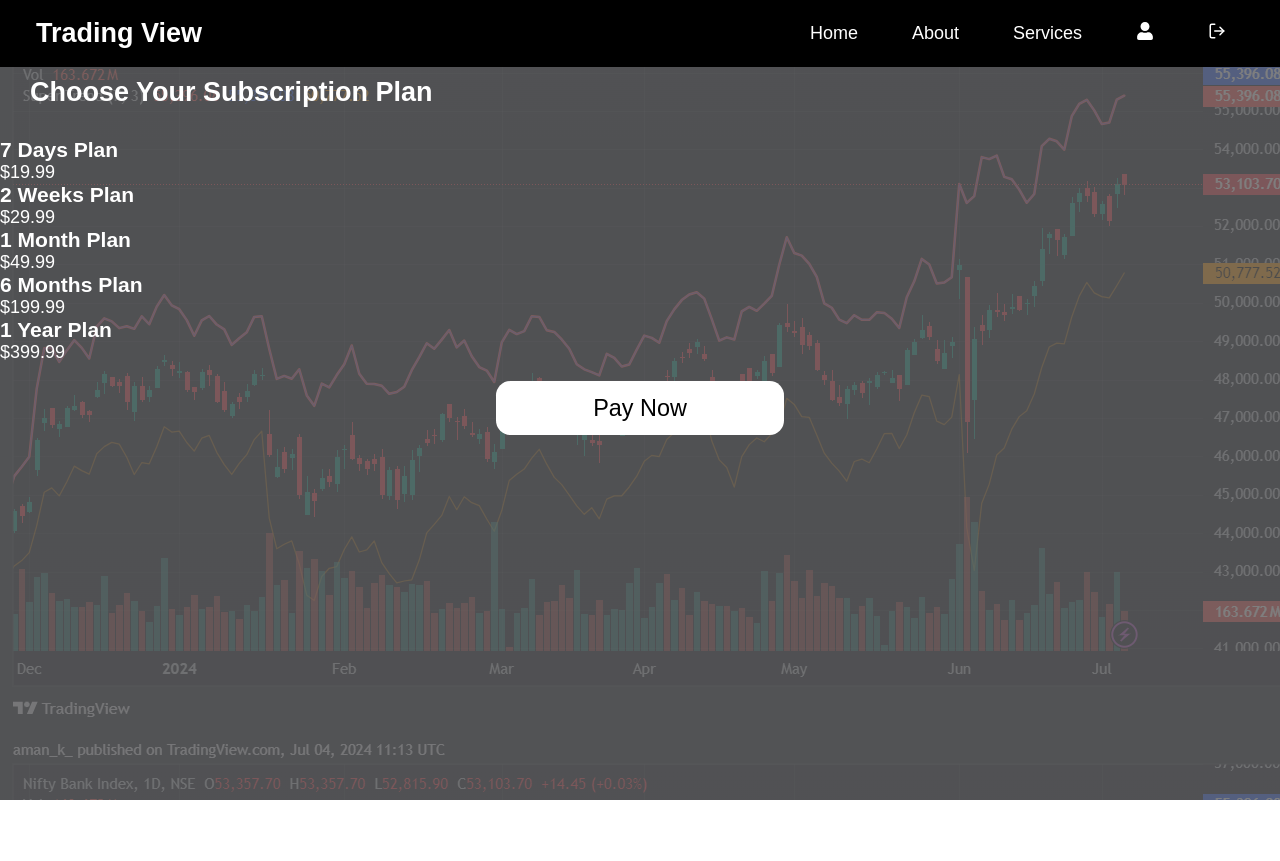
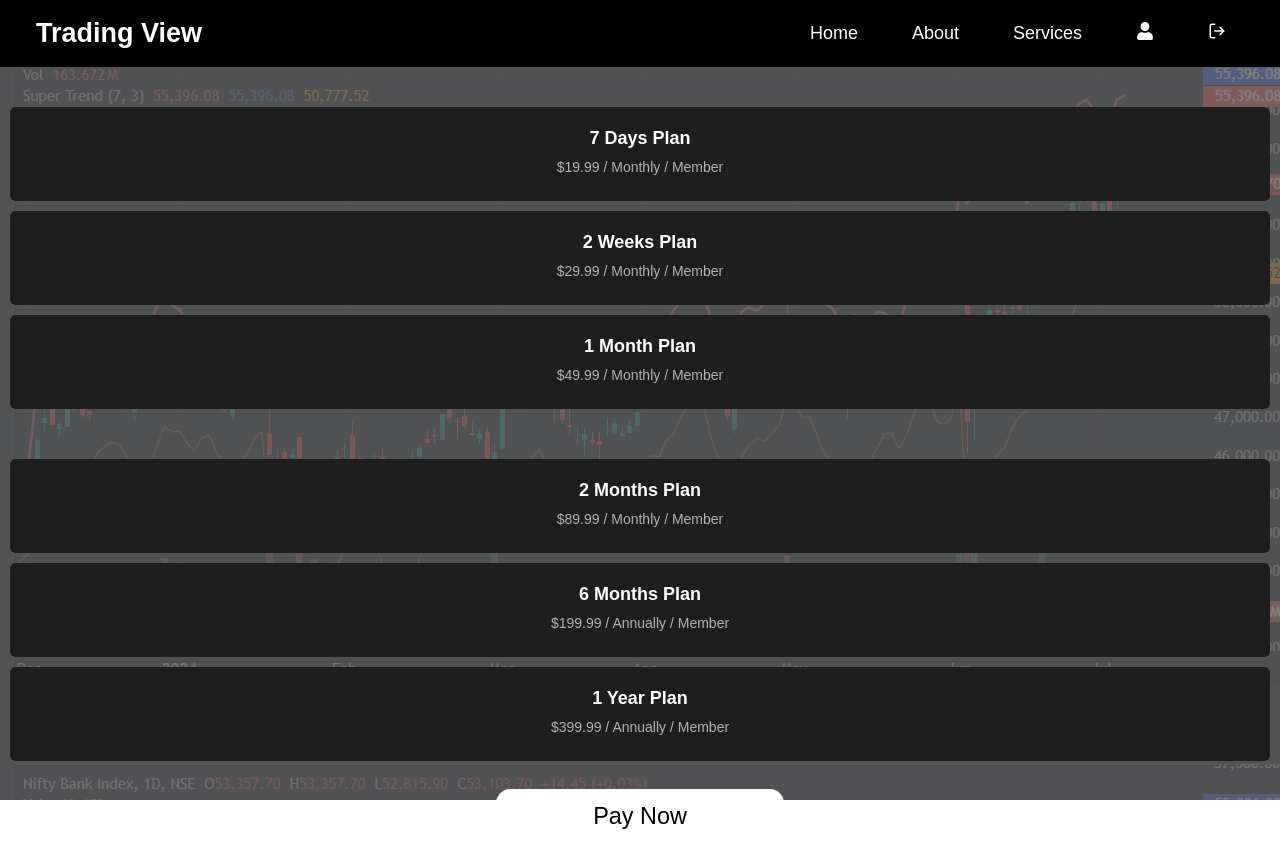
Before and after one commit to aman-kumar29/Trading-View-Dash, a React (Create React App) app in the folder frontend/: page /subscription in a window 1280 px wide. Before the commit the page ends 800 px from the top, so only its background shows below. Built offline with nearby package versions, Linux system fonts and the light colour scheme; sample sign-in values are in the browser's storage.

Commit message:
added plans

```diff
--- /dev/null
+++ b/frontend/src/components/PlanCard/PlanCard.js
@@ -0,0 +1,18 @@
+import React from 'react';
+import styles from './planCard.module.css'; // Import your CSS file for styling
+
+const PlanCard = ({ title, price, duration, member, onClick, selected }) => {
+  return (
+    <div
+      className={`${styles.planCard} ${selected ? styles.selected : ''}`}
+      onClick={onClick}
+    >
+      <h3 className={styles.title}>{title}</h3>
+      <div className={styles.planDetails}>
+        <p>{price} / {duration} / Member</p>
+      </div>
+    </div>
+  );
+};
+
+export default PlanCard;
--- /dev/null
+++ b/frontend/src/components/PlanCard/planCard.module.css
@@ -0,0 +1,33 @@
+/* planCard.module.css */
+
+.planCard {
+    background-color: #1e1e1e;
+    color: white;
+    padding: 20px;
+    margin: 10px;
+    border-radius: 6px;
+    text-align: center;
+    cursor: pointer;
+    transition: transform 0.2s ease, box-shadow 0.2s ease;
+    border: 1px solid transparent;
+  }
+
+  .planCard:hover {
+    transform: scale(1.05);
+    box-shadow: 0 0 15px rgba(0, 0, 0, 0.2);
+  }
+
+  .planCard.selected {
+    border: 2px solid #007bff;
+  }
+
+  .title {
+    font-size: 18px;
+    margin-bottom: 10px;
+  }
+
+  .planDetails p {
+    margin: 5px 0;
+    color: #b3b3b3;
+    font-size: 14px;
+  }
--- a/frontend/src/pages/Subscription/Subscription.js
+++ b/frontend/src/pages/Subscription/Subscription.js
@@ -2,13 +2,18 @@
 import './subscription.module.css'; // Import your CSS file for styling
 import Title from '../../components/Title/Title.js';
 import Button from '../../components/Button/Button.js';
+import PlanCard from '../../components/PlanCard/PlanCard.js';
 
-const plans = [
-  { id: 1, name: '7 Days Plan', price: '$19.99' },
-  { id: 2, name: '2 Weeks Plan', price: '$29.99' },
-  { id: 3, name: '1 Month Plan', price: '$49.99' },
-  { id: 4, name: '6 Months Plan', price: '$199.99' },
-  { id: 5, name: '1 Year Plan', price: '$399.99' },
+const starterPlans = [
+  { id: 1, title: '7 Days Plan', price: '$19.99', duration: 'Monthly', member: 'Single User' },
+  { id: 2, title: '2 Weeks Plan', price: '$29.99', duration: 'Monthly', member: 'Single User' },
+  { id: 3, title: '1 Month Plan', price: '$49.99', duration: 'Monthly', member: 'Single User' },
+];
+
+const otherPlans = [
+  { id: 4, title: '2 Months Plan', price: '$89.99', duration: 'Monthly', member: 'Single User' },
+  { id: 5, title: '6 Months Plan', price: '$199.99', duration: 'Annually', member: 'Single User' },
+  { id: 6, title: '1 Year Plan', price: '$399.99', duration: 'Annually', member: 'Single User' },
 ];
 
 const SubscriptionPage = () => {
@@ -20,24 +25,39 @@
 
   const handlePayNow = () => {
     if (selectedPlan) {
-      console.log(`User selected plan: ${selectedPlan.name}`);
+      console.log(`User selected plan: ${selectedPlan.title}`);
       // Handle payment logic here
     }
   };
 
   return (
     <div className="subscription-container">
-      <Title title="Choose Your Subscription Plan" />
+      <Title text='Starter Plans' />
       <div className="plans-grid">
-        {plans.map((plan) => (
-          <div
+        {starterPlans.map((plan) => (
+          <PlanCard
             key={plan.id}
-            className={`plan-card ${selectedPlan === plan ? 'selected' : ''}`}
+            title={plan.title}
+            price={plan.price}
+            duration={plan.duration}
+            member={plan.member}
             onClick={() => handleSelectPlan(plan)}
-          >
-            <h3>{plan.name}</h3>
-            <p>{plan.price}</p>
-          </div>
+            selected={selectedPlan === plan}
+          />
+        ))}
+      </div>
+      <Title text='Other Plans' />
+      <div className="plans-grid">
+        {otherPlans.map((plan) => (
+          <PlanCard
+            key={plan.id}
+            title={plan.title}
+            price={plan.price}
+            duration={plan.duration}
+            member={plan.member}
+            onClick={() => handleSelectPlan(plan)}
+            selected={selectedPlan === plan}
+          />
         ))}
       </div>
       <Button
--- a/frontend/src/pages/Subscription/subscription.module.css
+++ b/frontend/src/pages/Subscription/subscription.module.css
@@ -27,25 +27,6 @@
     }
   }
 
-  .plan-card {
-    padding: 20px;
-    background-color: #fff;
-    box-shadow: 0 0 5px rgba(0, 0, 0, 0.1);
-    border-radius: 6px;
-    text-align: center;
-    cursor: pointer;
-    transition: transform 0.2s ease, box-shadow 0.2s ease;
-  }
-
-  .plan-card:hover {
-    transform: scale(1.05);
-    box-shadow: 0 0 15px rgba(0, 0, 0, 0.2);
-  }
-
-  .plan-card.selected {
-    border: 2px solid #007bff;
-  }
-
   .pay-button {
     display: block;
     width: 100%;
```
